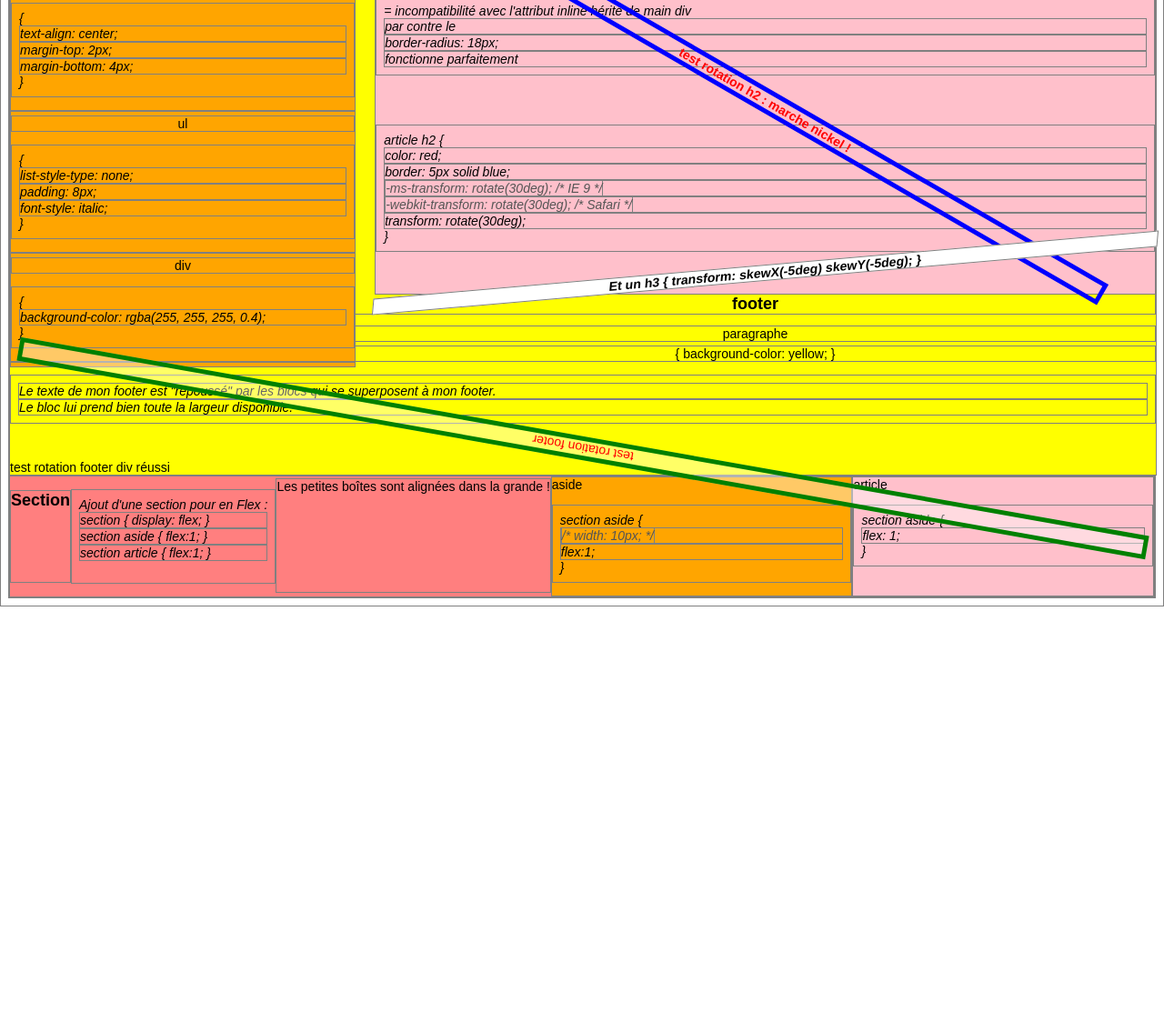
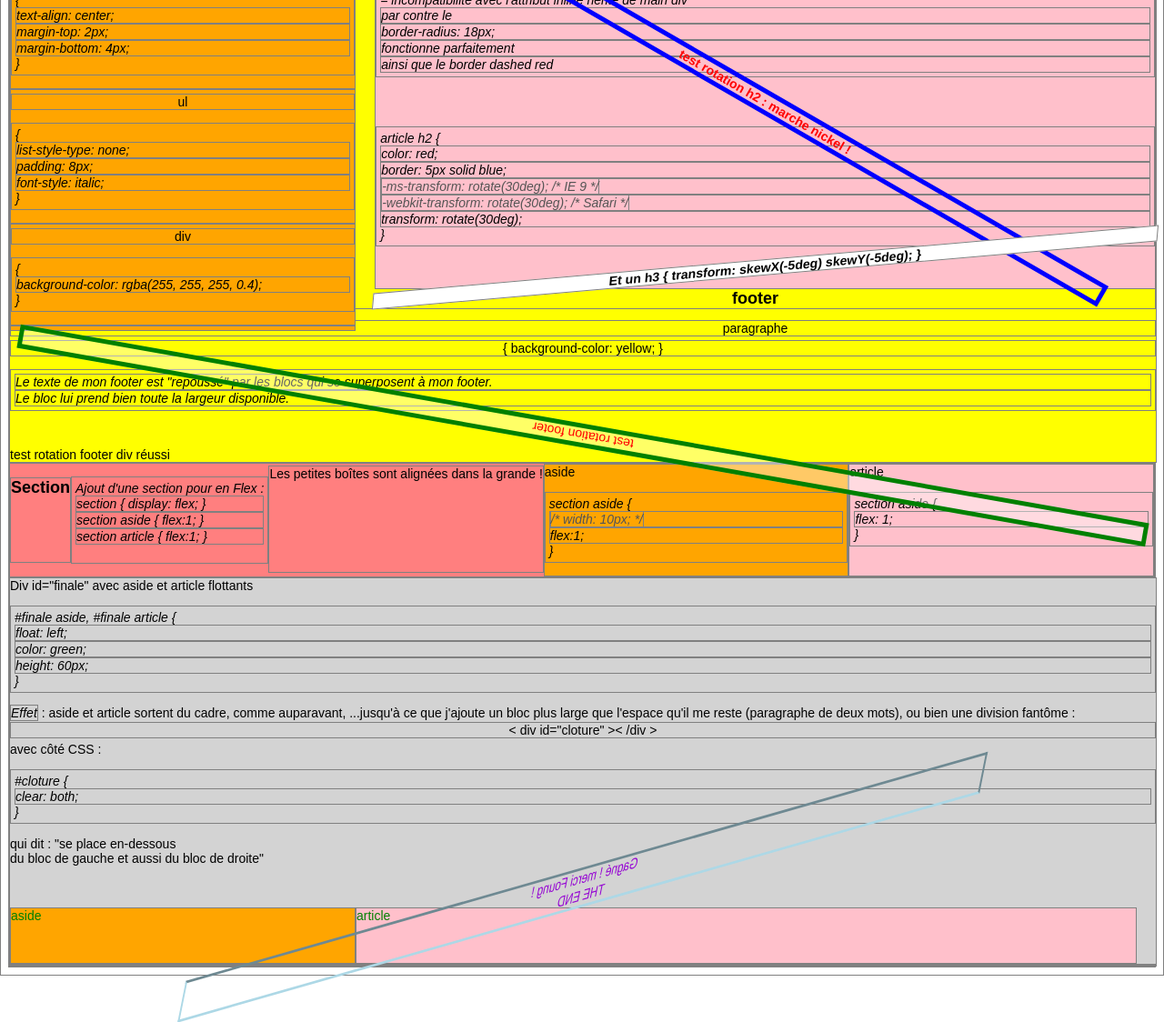
Before and after one commit to LaureBre/3.2_JeuDesBoites, a plain HTML site: page index.html in a window 1280 px wide. Shown: the part 960-2084 px from the top of the page at 91% size. Before the commit the page ends 1627 px from the top, so only its background shows below. Drawn offline with Linux system fonts and the light colour scheme.

Commit message:
Ajout boîte fantôme pour "contenir" les floats
clear: left / right / both;
Jeu avec un transform: matrix ( , , , , , );

```diff
--- a/css/base.css
+++ b/css/base.css
@@ -13,7 +13,7 @@ p {
 
 ul {
   list-style-type: none;
-  padding: 8px;
+  padding: 4px;
   font-style: italic;
 }
 
--- a/css/mods.css
+++ b/css/mods.css
@@ -4,7 +4,7 @@ header h1 {
 
 article div {
   color: red;
-  border: 5px solid red;
+  border: 5px dashed red;
   -ms-transform: rotate(30deg); /* IE 9 */
   -webkit-transform: rotate(30deg); /* Safari */
   transform: rotate(30deg);
@@ -59,3 +59,29 @@ section aside {
   width: 10px;
   flex:1;
 }
+
+#finale {
+  padding: 0px;
+  background-color: lightgrey;
+  width: 100%;
+}
+
+#finale aside, #finale article {
+  float: left;
+  color: green;
+  height: 60px;
+}
+
+#cloture {
+  clear: both;
+}
+
+#gagnant {
+  color: darkviolet;
+  text-align: center;
+  font-size: 1.2em;
+  border: 3px inset lightblue;
+  -ms-transform: matrix(-0.7,0.2,-0.2,1,-0.3,0.7); /* IE 9 */
+  -webkit-transform: matrix(-0.7,0.2,-0.2,1,-0.3,0.7); /* Safari */
+  transform: matrix(-0.7,0.2,-0.2,1,-0.3,0.7);
+}
--- a/css/struct.css
+++ b/css/struct.css
@@ -45,6 +45,6 @@ article {
   width: 68%;
 }
 
-div {
+header div, main div, footer div {
   background-color: rgba(255, 255, 255, 0.4);
 }
--- a/index.html
+++ b/index.html
@@ -131,6 +131,7 @@
 						<li>par contre le </li>
 						<li>border-radius: 18px; </li>
 						<li>fonctionne parfaitement</li>
+						<li>ainsi que le border dashed red</li>
 					</ul>
 					<h2>test rotation h2 : marche nickel !</h2>
 					<ul> article h2 {
@@ -184,6 +185,30 @@
 					}</ul>
 			</article>
 		</section>
+
+		<div id="finale">
+			Div id="finale" avec aside et article flottants
+			<ul>#finale aside, #finale article {
+			    <li>float: left;</li>
+			    <li>color: green;</li>
+			    <li>height: 60px;</li>
+			}</ul>
+
+						<i>Effet</i> : aside et article sortent du cadre, comme auparavant,
+						...jusqu'à ce que j'ajoute un bloc plus large que l'espace qu'il
+						me reste (paragraphe de deux mots), ou bien une division fantôme :
+						<p>< div id="cloture" >< /div ></p>
+						avec côté CSS :
+						<ul>#cloture {
+						    <li>clear: both;</li>
+						}</ul>
+						qui dit : "se place en-dessous<br/> du bloc de gauche et aussi du bloc de droite"<br/>
+			<div id="gagnant">Gagné ! merci Foung ! <br/>THE END</div>
+			<aside>aside</aside>
+			<article>article</article>
+
+			<div id="cloture"></div>
+		</div>
 	</body>
 
 </html>
```
